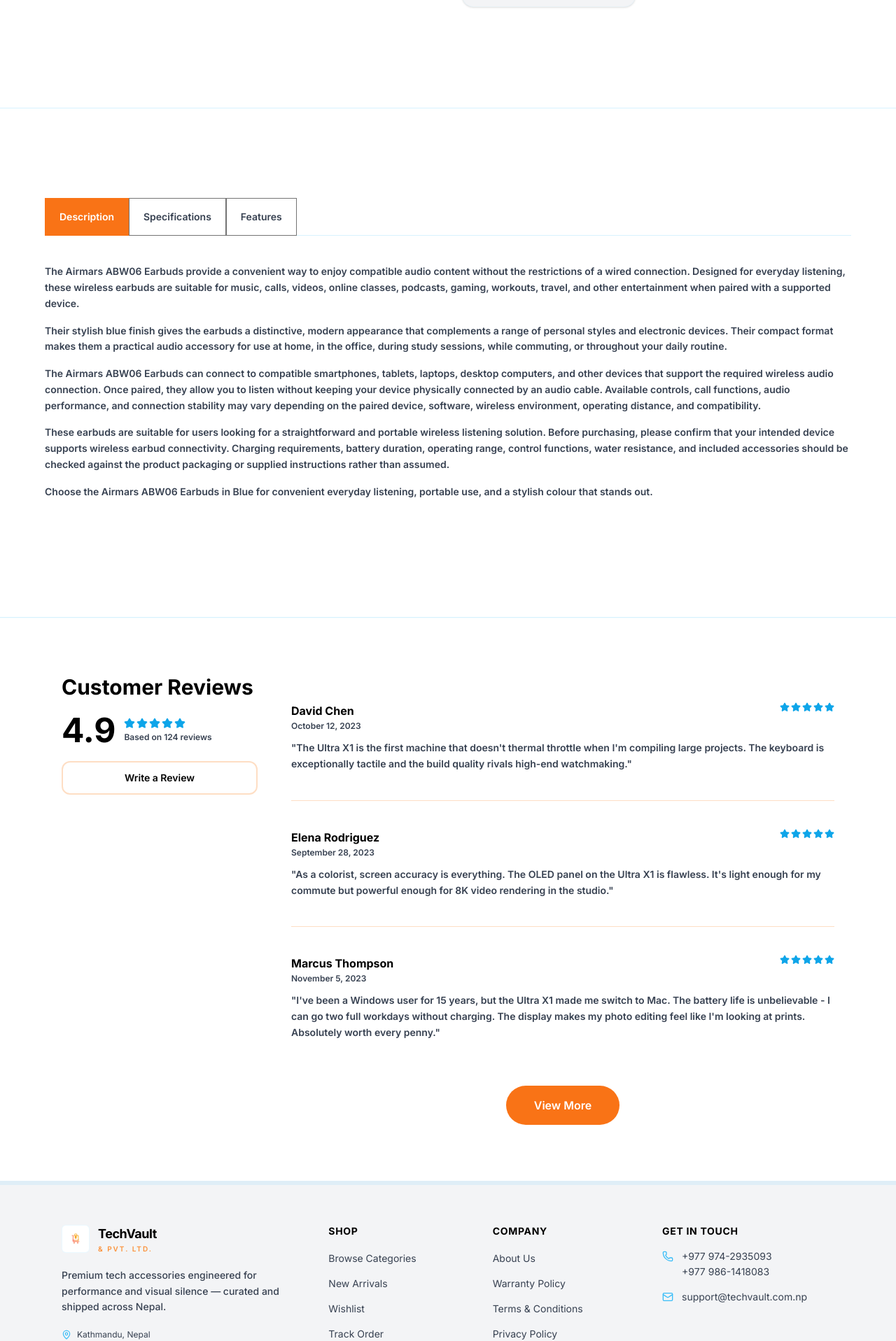
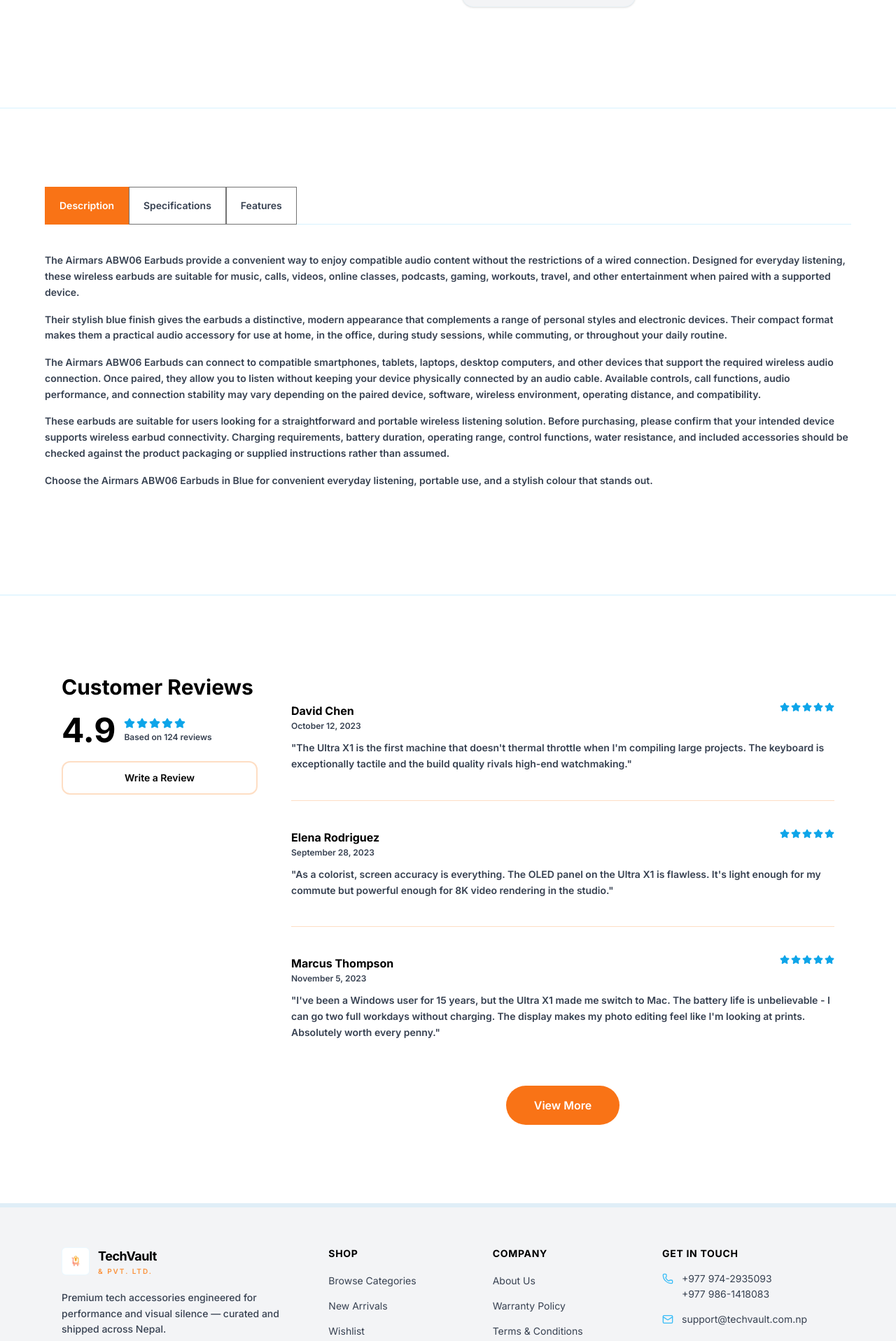
Before and after one commit to Hrit-Codes/Tech-Vault-Frontend, a React (Vite) app: page /product in a window 1280 px wide. Shown: the part 750-2667 px from the top of the page at 70% size. Built offline with nearby package versions, Linux system fonts and the light colour scheme.

Commit message:
Updated padding for productDetailPage

```diff
--- a/src/Page/ProductDetail/index.tsx
+++ b/src/Page/ProductDetail/index.tsx
@@ -117,7 +117,7 @@
         </div>
       </div>
 
-      <div className="border-y border-secondary-400/20 py-32 px-6">
+      <div className="border-y border-secondary-400/20 py-28 px-6">
         <div className="w-full max-w-6xl mx-auto">
           <div className="w-full flex items-center border-b border-secondary-400/20">
             {(
@@ -177,7 +177,7 @@
 
       {/* Customer Reviews Section */}
       <div className="w-full bg-section border-t border-secondary-400/5">
-        <div className="w-full max-w-6xl mx-auto py-20 px-6 grid grid-cols-1 lg:grid-cols-[280px_1fr] gap-12">
+        <div className="w-full max-w-6xl mx-auto py-28 px-6 grid grid-cols-1 lg:grid-cols-[280px_1fr] gap-12">
 
           {/* Left — Rating Summary */}
           <div className="flex flex-col gap-5">
```
